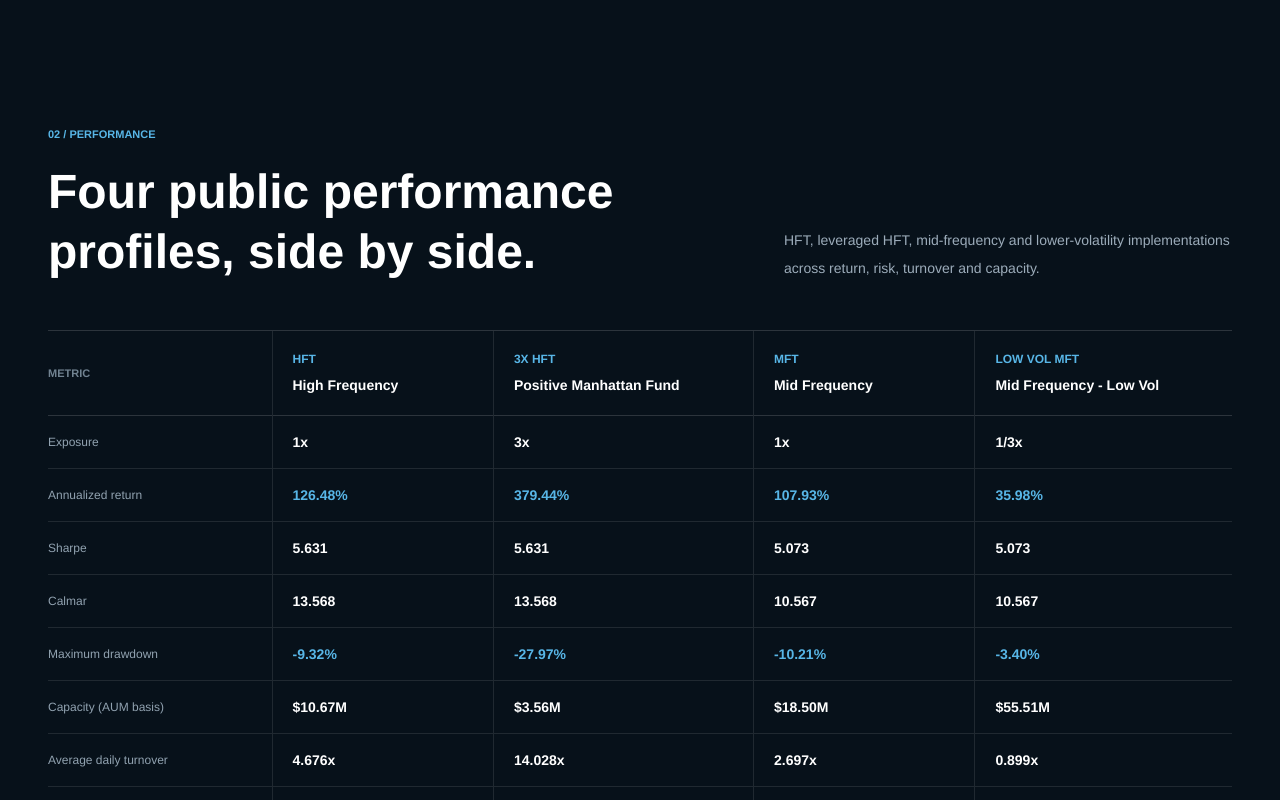
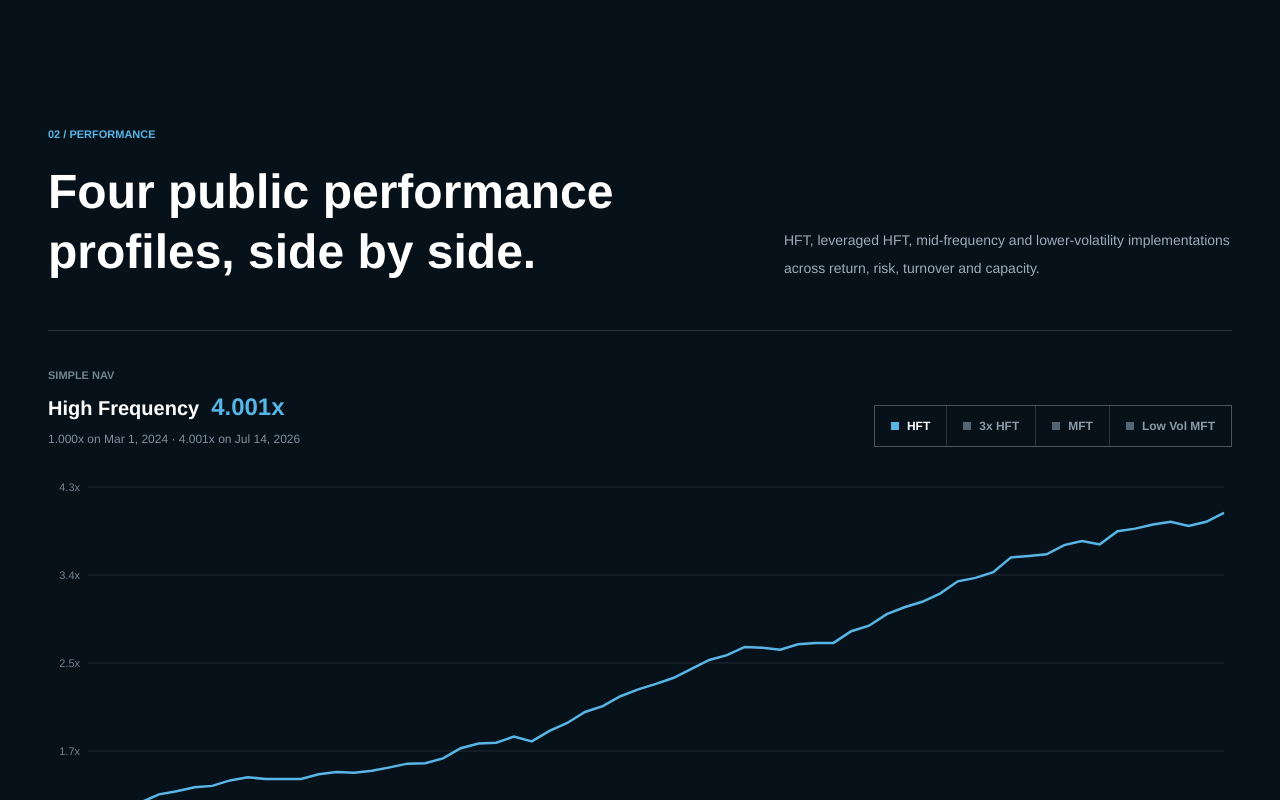
Before and after one commit to pkuyihangji/webset, a Next.js app: page / in a window 1280 px wide. Shown: the part 2000-2800 px from the top of the page. Built offline with nearby package versions, Linux system fonts and the light colour scheme.

Commit message:
feat(web): add interactive public NAV chart

```diff
--- a/components/Performance.tsx
+++ b/components/Performance.tsx
@@ -1,4 +1,5 @@
 import { performanceColumns, performanceRows } from "@/lib/publicDeck";
+import PerformanceChart from "@/components/PerformanceChart";
 
 export default function Performance() {
   return (
@@ -13,6 +14,8 @@ export default function Performance() {
             HFT, leveraged HFT, mid-frequency and lower-volatility implementations across return, risk, turnover and capacity.
           </p>
         </div>
+
+        <PerformanceChart />
 
         <div className="mt-12 overflow-x-auto border-y border-white/15">
           <table className="w-full min-w-[980px] border-collapse text-left">
--- /dev/null
+++ b/components/PerformanceChart.tsx
@@ -0,0 +1,130 @@
+"use client";
+
+import { useMemo, useState } from "react";
+import {
+  CartesianGrid,
+  Line,
+  LineChart,
+  ResponsiveContainer,
+  Tooltip,
+  XAxis,
+  YAxis,
+} from "recharts";
+import { publicNavData, publicNavSeries, type PublicNavKey } from "@/lib/publicNav";
+
+const startPoint = publicNavData[0];
+const endPoint = publicNavData[publicNavData.length - 1];
+const dateTicks = publicNavData
+  .filter((point, index) => index === 0 || point.date.slice(0, 4) !== publicNavData[index - 1].date.slice(0, 4))
+  .map((point) => point.date)
+  .concat(endPoint.date);
+const dateFormatter = new Intl.DateTimeFormat("en", {
+  day: "numeric",
+  month: "short",
+  year: "numeric",
+  timeZone: "UTC",
+});
+
+function formatDate(value: string) {
+  return dateFormatter.format(new Date(`${value}T00:00:00Z`));
+}
+
+export default function PerformanceChart() {
+  const [activeKey, setActiveKey] = useState<PublicNavKey>("hft");
+  const activeSeries = useMemo(
+    () => publicNavSeries.find((series) => series.key === activeKey) ?? publicNavSeries[0],
+    [activeKey],
+  );
+  const endValue = endPoint[activeKey];
+
+  return (
+    <div className="mt-12 border-y border-white/15 py-7 sm:py-9">
+      <div className="flex flex-col justify-between gap-6 lg:flex-row lg:items-end">
+        <div>
+          <p className="text-[11px] font-semibold uppercase text-[#718391]">Simple NAV</p>
+          <div className="mt-2 flex items-baseline gap-3">
+            <h3 className="text-xl font-semibold text-white">{activeSeries.name}</h3>
+            <span className="text-2xl font-semibold text-[#58b6e7]">{endValue.toFixed(3)}x</span>
+          </div>
+          <p className="mt-2 text-xs text-[#7f909e]">
+            {startPoint[activeKey].toFixed(3)}x on {formatDate(startPoint.date)} &middot; {endValue.toFixed(3)}x on {formatDate(endPoint.date)}
+          </p>
+        </div>
+
+        <div className="grid grid-cols-2 gap-px border border-white/15 bg-white/15 sm:flex" role="group" aria-label="Performance profile">
+          {publicNavSeries.map((series) => {
+            const isActive = series.key === activeKey;
+            return (
+              <button
+                key={series.key}
+                type="button"
+                aria-pressed={isActive}
+                onClick={() => setActiveKey(series.key)}
+                className={`min-h-10 bg-[#07111a] px-4 text-xs font-semibold transition-colors focus-visible:outline-2 focus-visible:outline-offset-2 focus-visible:outline-[#58b6e7] ${
+                  isActive ? "text-white" : "text-[#899aa8] hover:text-white"
+                }`}
+              >
+                <span className="mr-2 inline-block size-2" style={{ backgroundColor: isActive ? series.color : "#536674" }} />
+                {series.label}
+              </button>
+            );
+          })}
+        </div>
+      </div>
+
+      <div className="mt-8 h-[320px] w-full sm:h-[390px]" aria-label={`${activeSeries.label} simple NAV chart`}>
+        <ResponsiveContainer width="100%" height="100%">
+          <LineChart data={publicNavData} margin={{ top: 8, right: 8, bottom: 0, left: -12 }} accessibilityLayer>
+            <CartesianGrid stroke="rgba(255,255,255,0.10)" vertical={false} />
+            <XAxis
+              dataKey="date"
+              ticks={dateTicks}
+              tickFormatter={(value: string) => value.slice(0, 4)}
+              axisLine={false}
+              tickLine={false}
+              tick={{ fill: "#718391", fontSize: 11 }}
+              dy={12}
+            />
+            <YAxis
+              domain={[1, "auto"]}
+              tickFormatter={(value: number) => `${value.toFixed(value >= 10 ? 0 : 1)}x`}
+              axisLine={false}
+              tickLine={false}
+              tick={{ fill: "#718391", fontSize: 11 }}
+              width={52}
+            />
+            <Tooltip
+              cursor={{ stroke: "rgba(255,255,255,0.28)", strokeWidth: 1 }}
+              labelFormatter={(value) => formatDate(String(value))}
+              formatter={(value) => [`${Number(value).toFixed(3)}x`, activeSeries.label]}
+              contentStyle={{
+                background: "#0d1b26",
+                border: "1px solid rgba(255,255,255,0.18)",
+                borderRadius: 0,
+                color: "#ffffff",
+                fontSize: 12,
+              }}
+              labelStyle={{ color: "#9cacba", marginBottom: 4 }}
+              itemStyle={{ color: activeSeries.color }}
+            />
+            <Line
+              key={activeSeries.key}
+              type="linear"
+              dataKey={activeSeries.key}
+              name={activeSeries.label}
+              stroke={activeSeries.color}
+              strokeWidth={2.5}
+              dot={false}
+              activeDot={{ r: 4, fill: activeSeries.color, stroke: "#07111a", strokeWidth: 2 }}
+              isAnimationActive={false}
+            />
+          </LineChart>
+        </ResponsiveContainer>
+      </div>
+
+      <p className="mt-5 max-w-3xl text-[11px] leading-5 text-[#718391]">
+        Web reconstruction of the NAV curves published in the Positive Research external presentation, August 2026. Intermediate points are sampled from the published plots; terminal NAV values match the presentation.
+      </p>
+    </div>
+  );
+}
--- /dev/null
+++ b/lib/publicNav.ts
@@ -0,0 +1,105 @@
+export type PublicNavKey = "hft" | "hft3x" | "mft" | "lowVol";
+
+export type PublicNavPoint = {
+  date: string;
+  hft: number;
+  hft3x: number;
+  mft: number;
+  lowVol: number;
+};
+
+type PublicNavSample = Pick<PublicNavPoint, "date" | "hft" | "mft">;
+
+export const publicNavSeries: Array<{
+  key: PublicNavKey;
+  label: string;
+  name: string;
+  color: string;
+}> = [
+  { key: "hft", label: "HFT", name: "High Frequency", color: "#58b6e7" },
+  { key: "hft3x", label: "3x HFT", name: "Positive Manhattan Fund", color: "#c6e36c" },
+  { key: "mft", label: "MFT", name: "Mid Frequency", color: "#4fc39c" },
+  { key: "lowVol", label: "Low Vol MFT", name: "Mid Frequency - Low Vol", color: "#df9f63" },
+];
+
+// Reconstructed from the public NAV curves in the August 2026 external deck.
+// HFT and MFT are sampled from the published plots; their scaled profiles follow the deck definitions.
+const sampledNavData: PublicNavSample[] = [
+  { date: "2024-03-01", hft: 1, mft: 1 },
+  { date: "2024-03-15", hft: 1.119, mft: 1.113 },
+  { date: "2024-03-28", hft: 1.185, mft: 1.166 },
+  { date: "2024-04-11", hft: 1.205, mft: 1.234 },
+  { date: "2024-04-24", hft: 1.281, mft: 1.307 },
+  { date: "2024-05-08", hft: 1.311, mft: 1.307 },
+  { date: "2024-05-21", hft: 1.35, mft: 1.346 },
+  { date: "2024-06-04", hft: 1.363, mft: 1.374 },
+  { date: "2024-06-17", hft: 1.416, mft: 1.397 },
+  { date: "2024-07-01", hft: 1.446, mft: 1.405 },
+  { date: "2024-07-14", hft: 1.43, mft: 1.391 },
+  { date: "2024-07-28", hft: 1.43, mft: 1.411 },
+  { date: "2024-08-10", hft: 1.43, mft: 1.417 },
+  { date: "2024-08-24", hft: 1.476, mft: 1.448 },
+  { date: "2024-09-06", hft: 1.496, mft: 1.448 },
+  { date: "2024-09-20", hft: 1.489, mft: 1.431 },
+  { date: "2024-10-03", hft: 1.509, mft: 1.453 },
+  { date: "2024-10-17", hft: 1.542, mft: 1.448 },
+  { date: "2024-10-30", hft: 1.578, mft: 1.484 },
+  { date: "2024-11-13", hft: 1.581, mft: 1.459 },
+  { date: "2024-11-26", hft: 1.628, mft: 1.515 },
+  { date: "2024-12-10", hft: 1.727, mft: 1.605 },
+  { date: "2024-12-23", hft: 1.773, mft: 1.611 },
+  { date: "2025-01-06", hft: 1.78, mft: 1.631 },
+  { date: "2025-01-19", hft: 1.839, mft: 1.695 },
+  { date: "2025-02-02", hft: 1.793, mft: 1.707 },
+  { date: "2025-02-15", hft: 1.895, mft: 1.808 },
+  { date: "2025-03-01", hft: 1.971, mft: 1.864 },
+  { date: "2025-03-14", hft: 2.077, mft: 1.921 },
+  { date: "2025-03-28", hft: 2.133, mft: 1.994 },
+  { date: "2025-04-10", hft: 2.229, mft: 2.081 },
+  { date: "2025-04-24", hft: 2.295, mft: 2.135 },
+  { date: "2025-05-07", hft: 2.348, mft: 2.202 },
+  { date: "2025-05-21", hft: 2.407, mft: 2.264 },
+  { date: "2025-06-04", hft: 2.493, mft: 2.354 },
+  { date: "2025-06-17", hft: 2.579, mft: 2.427 },
+  { date: "2025-07-01", hft: 2.626, mft: 2.461 },
+  { date: "2025-07-14", hft: 2.705, mft: 2.512 },
+  { date: "2025-07-28", hft: 2.698, mft: 2.517 },
+  { date: "2025-08-10", hft: 2.678, mft: 2.472 },
+  { date: "2025-08-24", hft: 2.731, mft: 2.517 },
+  { date: "2025-09-06", hft: 2.744, mft: 2.495 },
+  { date: "2025-09-20", hft: 2.744, mft: 2.472 },
+  { date: "2025-10-03", hft: 2.857, mft: 2.585 },
+  { date: "2025-10-17", hft: 2.91, mft: 2.655 },
+  { date: "2025-10-30", hft: 3.022, mft: 2.748 },
+  { date: "2025-11-13", hft: 3.088, mft: 2.782 },
+  { date: "2025-11-26", hft: 3.141, mft: 2.816 },
+  { date: "2025-12-10", hft: 3.22, mft: 2.878 },
+  { date: "2025-12-23", hft: 3.339, mft: 2.979 },
+  { date: "2026-01-06", hft: 3.372, mft: 2.993 },
+  { date: "2026-01-19", hft: 3.428, mft: 3.035 },
+  { date: "2026-02-02", hft: 3.57, mft: 3.159 },
+  { date: "2026-02-15", hft: 3.584, mft: 3.151 },
+  { date: "2026-03-01", hft: 3.6, mft: 3.193 },
+  { date: "2026-03-14", hft: 3.689, mft: 3.278 },
+  { date: "2026-03-28", hft: 3.729, mft: 3.323 },
+  { date: "2026-04-10", hft: 3.696, mft: 3.306 },
+  { date: "2026-04-24", hft: 3.822, mft: 3.416 },
+  { date: "2026-05-07", hft: 3.848, mft: 3.444 },
+  { date: "2026-05-21", hft: 3.888, mft: 3.475 },
+  { date: "2026-06-03", hft: 3.914, mft: 3.492 },
+  { date: "2026-06-17", hft: 3.874, mft: 3.444 },
+  { date: "2026-06-30", hft: 3.914, mft: 3.472 },
+  { date: "2026-07-14", hft: 4.001, mft: 3.561 },
+];
+
+function roundNav(value: number) {
+  return Number(value.toFixed(3));
+}
+
+export const publicNavData: PublicNavPoint[] = sampledNavData.map(({ date, hft, mft }) => ({
+  date,
+  hft,
+  hft3x: roundNav(1 + 3 * (hft - 1)),
+  mft,
+  lowVol: roundNav(1 + (mft - 1) / 3),
+}));
--- a/package.json
+++ b/package.json
@@ -10,7 +10,8 @@
   "dependencies": {
     "next": "^14.2.35",
     "react": "^18.3.1",
-    "react-dom": "^18.3.1"
+    "react-dom": "^18.3.1",
+    "recharts": "^3.10.1"
   },
   "devDependencies": {
     "@tailwindcss/postcss": "^4",
```
Also changed, not shown: 1 other file (tests, documents, lock files or other folders).
